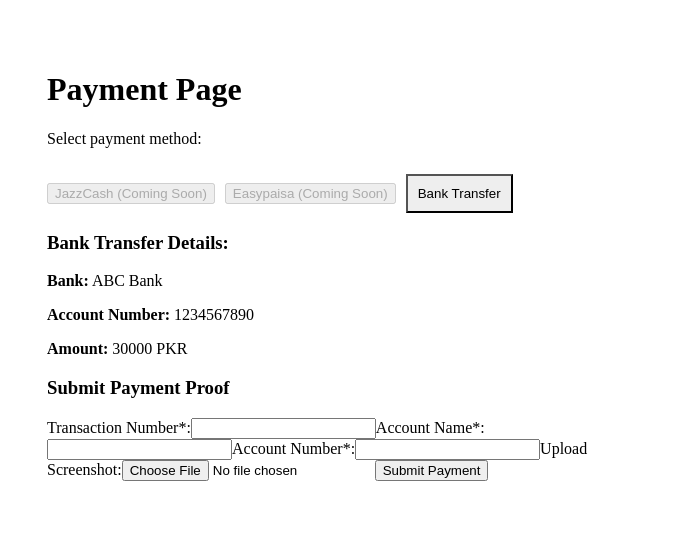
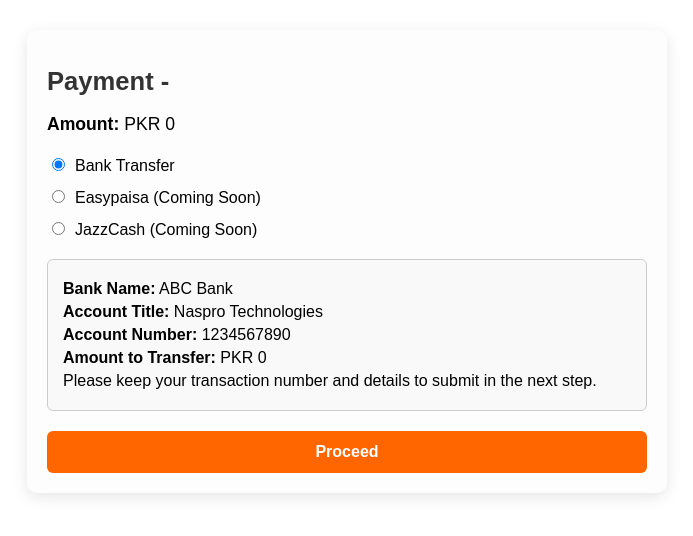
Before and after one commit to naspro-tech/naspro, a Next.js app: page /payment in a window 1280 px wide. Shown: the top 536 px of the page, without its empty margins (293-986 px from the left). Built offline with nearby package versions, Linux system fonts and the light colour scheme.

Commit message:
Update payment.js

```diff
--- a/pages/payment.js
+++ b/pages/payment.js
@@ -1,77 +1,164 @@
-import { useRouter } from 'next/router';
-import { useState } from 'react';
+import { useRouter } from "next/router";
+import { useState, useEffect } from "react";
 
 export default function Payment() {
   const router = useRouter();
   const { service, name, email, phone, cnic, description } = router.query;
 
-  const [paymentDetails, setPaymentDetails] = useState({
-    txnNumber: '',
-    accountName: '',
-    accountNumber: '',
-    screenshot: null,
-  });
-  const [errorMsg, setErrorMsg] = useState('');
+  const SERVICE_PRICES = {
+    webapp: 30000,
+    domainhosting: 3500,
+    branding: 5000,
+    ecommerce: 50000,
+    cloudit: 0,
+    digitalmarketing: 15000,
+  };
 
-  function handleChange(e) {
-    if (e.target.name === 'screenshot') {
-      setPaymentDetails({ ...paymentDetails, screenshot: e.target.files[0] });
-    } else {
-      setPaymentDetails({ ...paymentDetails, [e.target.name]: e.target.value });
-    }
-  }
+  const SERVICE_LABELS = {
+    webapp: "Web & App Development",
+    domainhosting: "Domain & Hosting",
+    branding: "Branding & Logo Design",
+    ecommerce: "E-Commerce Solutions",
+    cloudit: "Cloud & IT Infrastructure",
+    digitalmarketing: "Digital Marketing",
+  };
 
-  function handleSubmit() {
-    if (!paymentDetails.txnNumber || !paymentDetails.accountName || !paymentDetails.accountNumber) {
-      setErrorMsg('Please fill in all required fields.');
-      return;
-    }
+  const [selectedMethod, setSelectedMethod] = useState("bank");
+  const [showBankDetails, setShowBankDetails] = useState(true);
 
-    // Redirect to thank you page with details
-    const query = {
-      service,
-      name,
-      email,
-      phone,
-      cnic,
-      description,
-      paymentMethod: 'Bank Transfer',
-      ...paymentDetails,
-      screenshot: paymentDetails.screenshot ? paymentDetails.screenshot.name : null,
-    };
-    router.push({ pathname: '/thankyou', query });
+  const amount = SERVICE_PRICES[service] || 0;
+  const serviceLabel = SERVICE_LABELS[service] || "";
+
+  useEffect(() => {
+    setShowBankDetails(selectedMethod === "bank");
+  }, [selectedMethod]);
+
+  function handleProceed() {
+    router.push({
+      pathname: "/thankyou",
+      query: { service, name, email, phone, cnic, description, amount },
+    });
   }
 
   return (
-    <div style={{ maxWidth: 600, margin: '30px auto', padding: 20, background: '#fff', borderRadius: 10 }}>
-      <h1>Payment Page</h1>
-      <p>Select payment method:</p>
+    <div className="payment-container">
+      <h1 className="payment-title">Payment - {serviceLabel}</h1>
+      <p className="payment-price"><strong>Amount:</strong> PKR {amount.toLocaleString()}</p>
 
-      <button disabled style={{ marginRight: 10 }}>JazzCash (Coming Soon)</button>
-      <button disabled style={{ marginRight: 10 }}>Easypaisa (Coming Soon)</button>
-      <button style={{ background: '#eee', marginTop: 10, padding: 10 }}>Bank Transfer</button>
+      <div className="payment-methods">
+        <label>
+          <input
+            type="radio"
+            name="payment"
+            value="bank"
+            checked={selectedMethod === "bank"}
+            onChange={() => setSelectedMethod("bank")}
+          />
+          Bank Transfer
+        </label>
+        <label>
+          <input
+            type="radio"
+            name="payment"
+            value="easypaisa"
+            checked={selectedMethod === "easypaisa"}
+            onChange={() => setSelectedMethod("easypaisa")}
+          />
+          Easypaisa (Coming Soon)
+        </label>
+        <label>
+          <input
+            type="radio"
+            name="payment"
+            value="jazzcash"
+            checked={selectedMethod === "jazzcash"}
+            onChange={() => setSelectedMethod("jazzcash")}
+          />
+          JazzCash (Coming Soon)
+        </label>
+      </div>
 
-      <h3>Bank Transfer Details:</h3>
-      <p><strong>Bank:</strong> ABC Bank</p>
-      <p><strong>Account Number:</strong> 1234567890</p>
-      <p><strong>Amount:</strong> 30000 PKR</p>
+      {selectedMethod !== "bank" && (
+        <p className="coming-soon">This payment method will be available soon.</p>
+      )}
 
-      <h3>Submit Payment Proof</h3>
-      <label>Transaction Number*:
-        <input type="text" name="txnNumber" onChange={handleChange} />
-      </label>
-      <label>Account Name*:
-        <input type="text" name="accountName" onChange={handleChange} />
-      </label>
-      <label>Account Number*:
-        <input type="text" name="accountNumber" onChange={handleChange} />
-      </label>
-      <label>Upload Screenshot:
-        <input type="file" name="screenshot" onChange={handleChange} />
-      </label>
+      {showBankDetails && (
+        <div className="bank-details">
+          <p><strong>Bank Name:</strong> ABC Bank</p>
+          <p><strong>Account Title:</strong> Naspro Technologies</p>
+          <p><strong>Account Number:</strong> 1234567890</p>
+          <p><strong>Amount to Transfer:</strong> PKR {amount.toLocaleString()}</p>
+          <p>Please keep your transaction number and details to submit in the next step.</p>
+        </div>
+      )}
 
-      {errorMsg && <p style={{ color: 'red' }}>{errorMsg}</p>}
-      <button onClick={handleSubmit}>Submit Payment</button>
+      <button onClick={handleProceed}>Proceed</button>
+
+      <style jsx>{`
+        .payment-container {
+          max-width: 600px;
+          margin: 30px auto;
+          padding: 20px;
+          background: #fdfdfd;
+          border-radius: 10px;
+          box-shadow: 0 4px 15px rgba(0,0,0,0.1);
+          font-family: Arial, sans-serif;
+        }
+        .payment-title {
+          font-size: 1.6rem;
+          color: #333;
+          margin-bottom: 10px;
+        }
+        .payment-price {
+          font-size: 1.1rem;
+          margin-bottom: 20px;
+        }
+        .payment-methods label {
+          display: block;
+          margin-bottom: 12px;
+          font-weight: 500;
+          cursor: pointer;
+        }
+        .payment-methods input {
+          margin-right: 10px;
+        }
+        .coming-soon {
+          margin-top: 10px;
+          color: #ff6600;
+          font-weight: 600;
+        }
+        .bank-details {
+          margin-top: 20px;
+          padding: 15px;
+          border: 1px solid #ccc;
+          border-radius: 6px;
+          background: #f9f9f9;
+        }
+        .bank-details p {
+          margin: 5px 0;
+        }
+        button {
+          margin-top: 20px;
+          width: 100%;
+          padding: 12px;
+          background-color: #ff6600;
+          color: white;
+          border: none;
+          border-radius: 6px;
+          font-size: 1rem;
+          cursor: pointer;
+          font-weight: 600;
+        }
+        button:hover {
+          background-color: #e65c00;
+        }
+        @media (max-width: 600px) {
+          .payment-container {
+            padding: 15px;
+            margin: 15px;
+          }
+        }
+      `}</style>
     </div>
   );
-  }
+}
```
